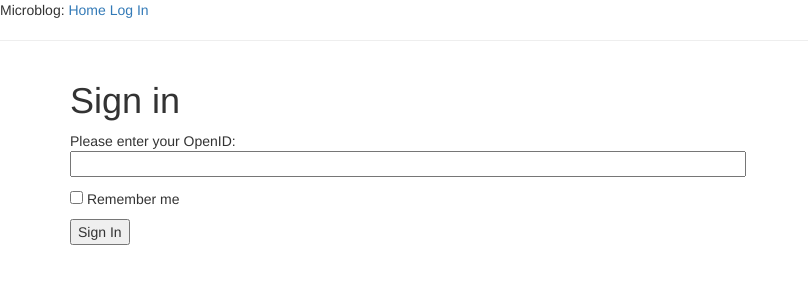
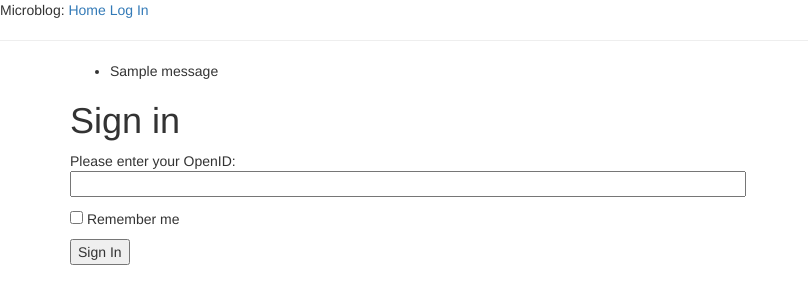
Before and after one commit to yiyins2/Rate-My-Apartment, a Python web app: template FlaskApp/app/templates/login.html in a window 1280 px wide. Shown: the top 304 px of the page, without its empty margins (0-808 px from the left). Run offline with Jinja, Linux system fonts and the light colour scheme; the template is opened without the code that fills it: most values are stand-ins (such as "Sample title", 1, 10 or a date in 2020); one stand-in notice (Sample message) is shown; form fields are guessed from the names that the template uses; some libraries are stand-ins or nearby versions.

Commit message:
added javascript for entering openid with provider added error message when form is invalid

```diff
--- a/FlaskApp/app/templates/base.html
+++ b/FlaskApp/app/templates/base.html
@@ -12,9 +12,19 @@
     <link rel="stylesheet" href="https://maxcdn.bootstrapcdn.com/bootstrap/3.3.7/css/bootstrap.min.css"/>
   </head>
   <body>
-    <div>Microblog: <a href="/index">Home</a> <a herf="/login"> Log In</a></div>
+    <div>Microblog: <a href="/index">Home</a> <a href="/login">Log In</a></div>
     <hr>
     <div class="container">
+      <!-- flash the flashed messages -->
+      {% with messages = get_flashed_messages() %}
+        {% if messages %}
+          <ul>
+            {% for message in messages %}
+              <li>{{ message}}</li>
+            {% endfor %}
+          </ul>
+        {% endif %}
+      {% endwith %}
     <!--block control statement to define the place where the derived templates can insert themselves-->
     {% block content %}
     {% endblock %}
```
